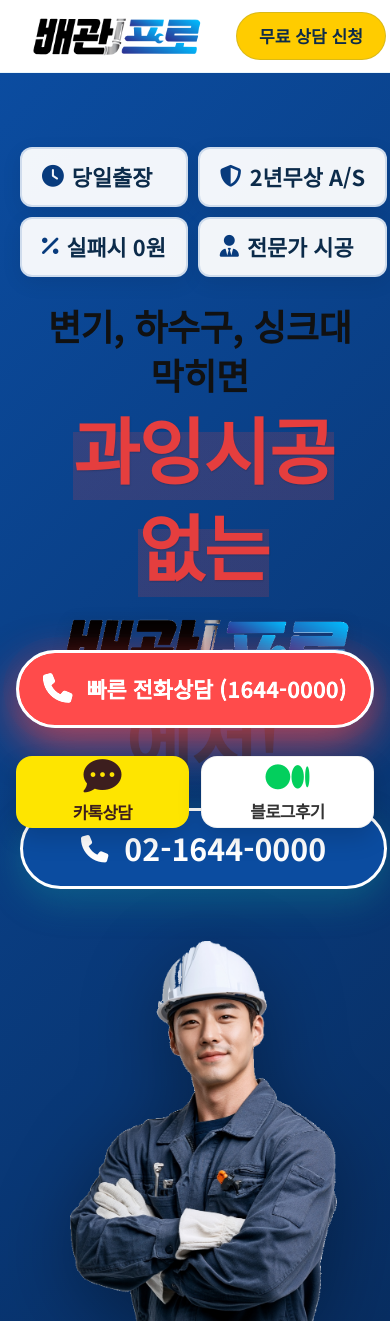
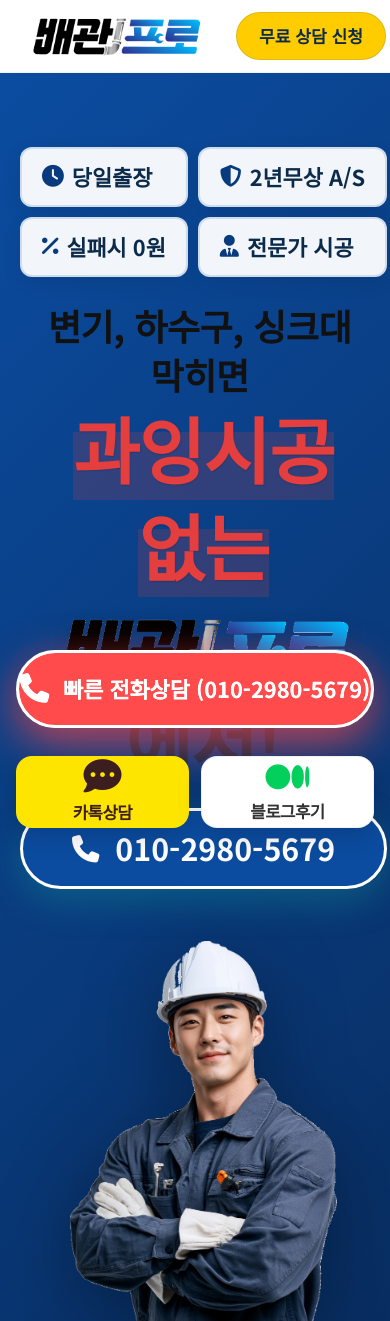
Before and after one commit to taeeun1112/website, a website: page index.html in a window 390 px wide. Shown: the top 1321 px of the page. Drawn offline with Linux system fonts and the light colour scheme.

Commit message:
style: remove body padding-bottom and increase footer bottom padding to fix white space, commit local phone adjustments

```diff
--- a/index.html
+++ b/index.html
@@ -37,7 +37,7 @@
             <div class="header-right">
                 <div class="header-phone">
                     <i class="fa-solid fa-phone"></i>
-                    <span>1644-0000</span>
+                    <span>010-2980-5679</span>
                 </div>
                 <a href="#contact" class="btn-header-cta">무료 상담 신청</a>
                 <button class="mobile-toggle" id="mobile-toggle" aria-label="메뉴 열기">
@@ -68,8 +68,8 @@
                                 class="hero-title-logo-img">에서!</span>
                     </h1>
 
-                    <a href="tel:02-1644-0000" class="btn-hero-phone-call text-blink" aria-label="02-1644-0000 전화 연결">
-                        <i class="fa-solid fa-phone"></i> 02-1644-0000
+                    <a href="tel:010-2980-5679" class="btn-hero-phone-call text-blink" aria-label="02-1644-0000 전화 연결">
+                        <i class="fa-solid fa-phone"></i> 010-2980-5679
                     </a>
                 </div>
 
@@ -671,8 +671,10 @@
             <div class="footer-v2__divider"></div>
 
             <div class="footer-v2__regions">
-                <p><strong>서울:</strong> 강남구 · 서초구 · 송파구 · 강동구 · 마포구 · 용산구 · 영등포구 · 관악구 · 동작구 · 강서구 · 양천구 · 성동구 · 광진구 · 동대문구 · 성북구 · 노원구 · 강북구 · 도봉구 · 구로구 · 금천구 · 은평구 · 서대문구 · 종로구 · 중구 · 중랑구</p>
-                <p><strong>경기:</strong> 수원 · 성남 · 용인 · 화성 · 고양시 · 부천 · 광주 · 안산 · 시흥 · 평택 · 김포 · 광명 · 하남 · 파주 · 남양주 · 의정부 · 양주 · 구리 · 군포 · 의왕 · 안성 · 오산 · 이천 · 여주 · 양평 · 과천 · 동두천 · 포천 · 가평 · 연천</p>
+                <p><strong>서울:</strong> 강남구 · 서초구 · 송파구 · 강동구 · 마포구 · 용산구 · 영등포구 · 관악구 · 동작구 · 강서구 · 양천구 · 성동구 · 광진구 ·
+                    동대문구 · 성북구 · 노원구 · 강북구 · 도봉구 · 구로구 · 금천구 · 은평구 · 서대문구 · 종로구 · 중구 · 중랑구</p>
+                <p><strong>경기:</strong> 수원 · 성남 · 용인 · 화성 · 고양시 · 부천 · 광주 · 안산 · 시흥 · 평택 · 김포 · 광명 · 하남 · 파주 · 남양주 · 의정부
+                    · 양주 · 구리 · 군포 · 의왕 · 안성 · 오산 · 이천 · 여주 · 양평 · 과천 · 동두천 · 포천 · 가평 · 연천</p>
                 <p><strong>인천:</strong> 남동구 · 부평구 · 서구 · 연수구 · 계양구 · 미추홀구 · 중구 · 동구 · 강화군 · 옹진군</p>
             </div>
 
@@ -701,7 +703,7 @@
         <!-- Center Floating Call Widget (둥둥 떠서 깜빡거리는 강렬한 빨간색 빠른 전화상담 버튼) -->
         <a href="tel:02-1644-0000" class="floating-phone-widget text-blink" aria-label="빠른 전화상담">
             <i class="fa-solid fa-phone"></i>
-            <span>빠른 전화상담 (1644-0000)</span>
+            <span>빠른 전화상담 (010-2980-5679)</span>
         </a>
 
         <!-- Right Floating Column Widgets -->
--- a/style.css
+++ b/style.css
@@ -1779,7 +1779,7 @@ h1.hero-main-promo {
 .footer-v2 {
     background: #1f1f1f;
     color: #a0a0a0;
-    padding: 60px 0 30px;
+    padding: 60px 0 150px;
     font-size: 0.85rem;
     line-height: 1.8;
     position: relative;
@@ -2550,12 +2550,12 @@ h1.hero-main-promo {
 
     /* Ensure page has space at bottom for sticky bar */
     body {
-        padding-bottom: 180px !important;
+        padding-bottom: 0 !important;
     }
 }
 
 body {
-    padding-bottom: 140px !important;
+    padding-bottom: 0 !important;
 }
 
 /* ===========================================
```
